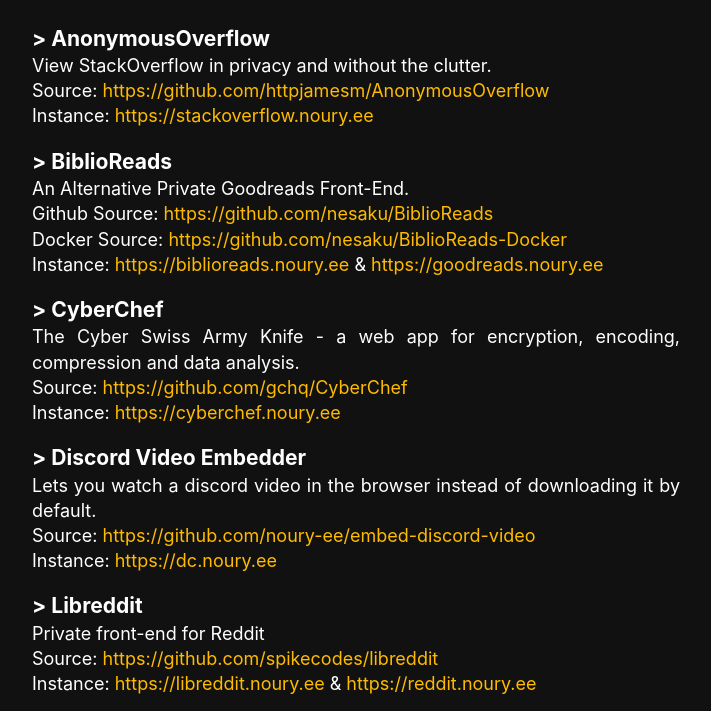
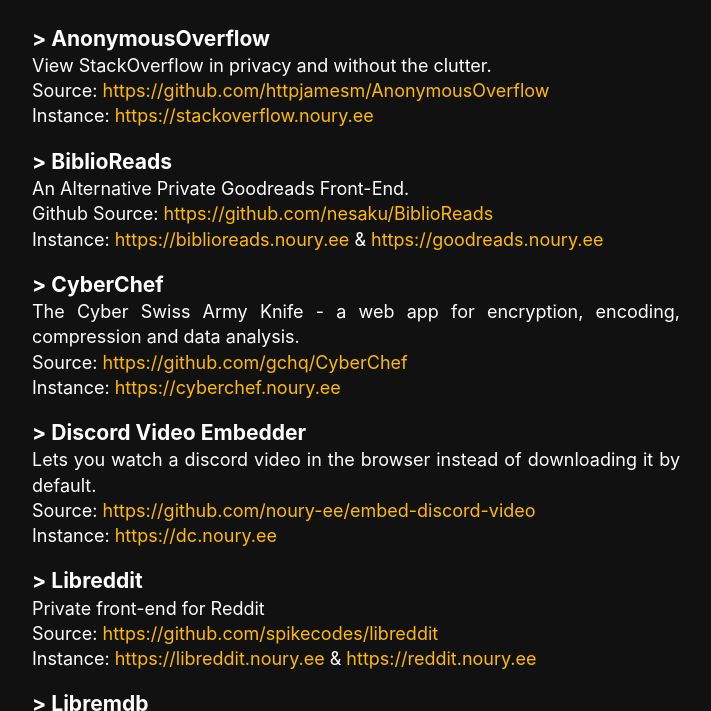
Before and after one commit to noury-ee/noury.ee, a website: page src/index.html in a window 1280 px wide. Shown: the part 102-813 px from the top of the page, without its empty margins (284-995 px from the left). Drawn offline with Linux system fonts and the light colour scheme.

Commit message:
remove docker source file

```diff
--- a/src/index.html
+++ b/src/index.html
@@ -112,9 +112,6 @@
         </p>
         <p>
         Github Source: <a href="https://github.com/nesaku/BiblioReads">https://github.com/nesaku/BiblioReads</a>
-        </p>
-        <p>
-        Docker Source: <a href="https://github.com/nesaku/BiblioReads-Docker">https://github.com/nesaku/BiblioReads-Docker</a>
         </p>
         <p>
         Instance: <a href="https://biblioreads.noury.ee">https://biblioreads.noury.ee</a> & <a href="https://goodreads.noury.ee">https://goodreads.noury.ee</a>
```
